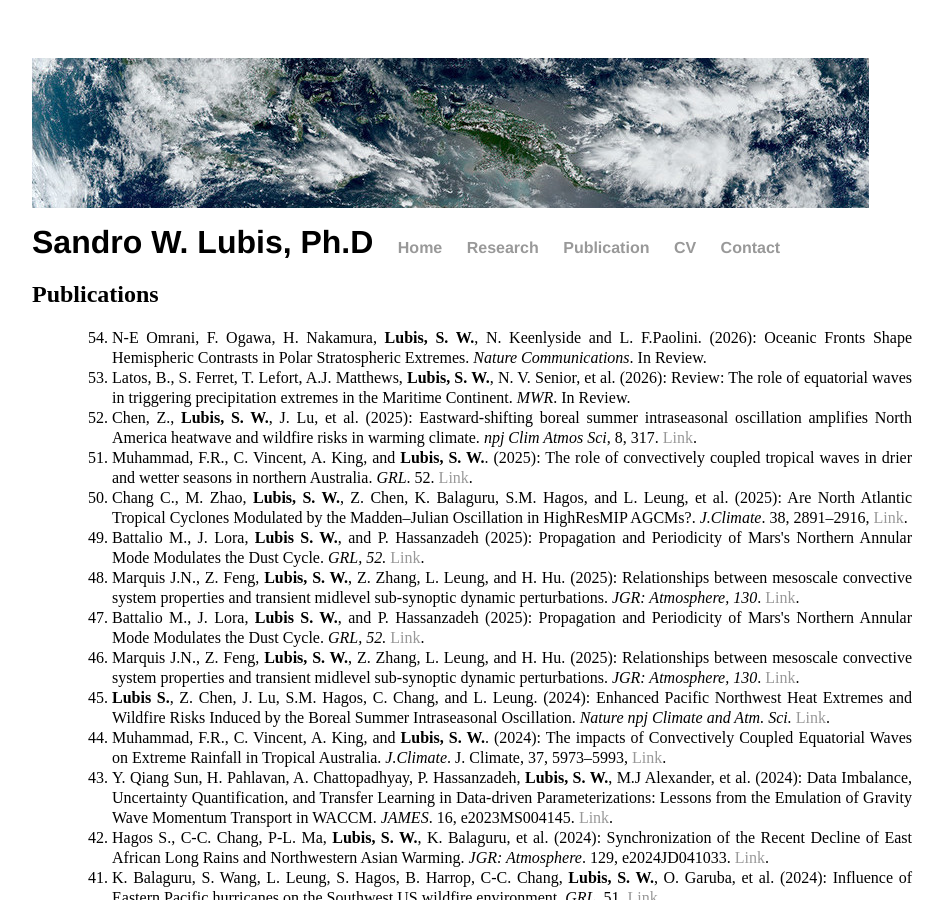
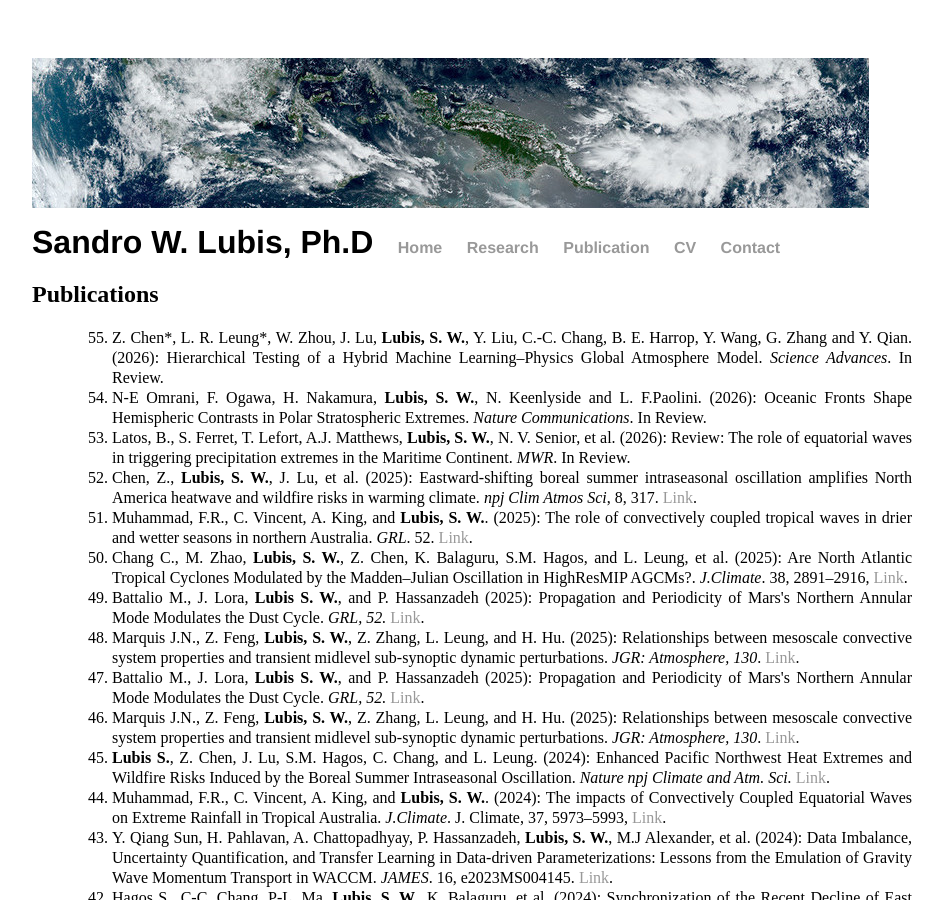
Before and after one commit to sandrolubis/sandrolubis.github.io, a Jekyll site: the page built from publication/index.html, in a window 1280 px wide and 900 px high. Shown: the whole window, without its empty margins (276-1219 px from the left). Built offline with Jekyll 4.4.1, drawn with Linux system fonts in a browser that asks for light colours.

Commit message:
Update index.html

```diff
--- a/publication/index.html
+++ b/publication/index.html
@@ -7,6 +7,7 @@
 	<h2>Publications</h2>
 	<ol style="line-height:1.25; text-align:justify;">
 	<ol reversed>
+		<li> Z. Chen*, L. R. Leung*, W. Zhou, J. Lu, <b>Lubis, S. W.</b>, Y. Liu, C.-C. Chang, B. E. Harrop, Y. Wang, G. Zhang and Y. Qian. (2026): Hierarchical Testing of a Hybrid Machine Learning–Physics Global Atmosphere Model. <i>Science Advances</i>. In Review.</li>
 		<li> N-E Omrani, F. Ogawa, H. Nakamura, <b>Lubis, S. W.</b>, N. Keenlyside and L. F.Paolini. (2026): Oceanic Fronts Shape Hemispheric Contrasts in Polar Stratospheric Extremes. <i>Nature Communications</i>. In Review.</li>
 		<li> Latos, B., S. Ferret, T. Lefort, A.J. Matthews, <b>Lubis, S. W.</b>, N. V. Senior, et al. (2026): Review: The role of equatorial waves in triggering precipitation extremes in the Maritime Continent. <i>MWR</i>. In Review.</li>
 		<li> Chen, Z., <b>Lubis, S. W.</b>, J. Lu, et al. (2025): Eastward-shifting boreal summer intraseasonal oscillation amplifies North America heatwave and wildfire risks in warming climate. <i>npj Clim Atmos Sci</i>, 8, 317. <a href="https://doi.org/10.1038/s41612-025-01196-5">Link</a>.</li>
```
